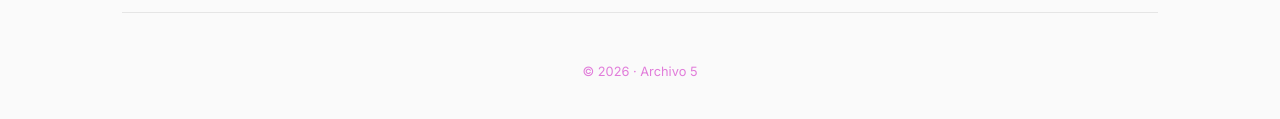
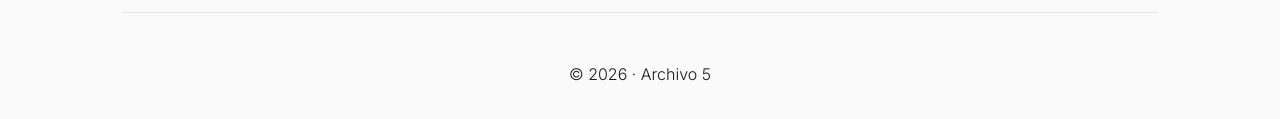
Before and after one commit to mariaudiez/inspirational-web-design, a plain HTML site: page galleria.html in a window 1280 px wide. Shown: the part 4258-4377 px from the top of the page. Drawn offline with Linux system fonts and the light colour scheme; a web font is replaced by a local one.

Commit message:
Unificación footer

```diff
--- a/assets/css/articulos.css
+++ b/assets/css/articulos.css
@@ -233,6 +233,15 @@ header {
   object-fit: cover;
 }
 
+/* FOOTER  */
+
+footer {
+  padding: 3rem;
+  text-align: center;
+  border-top: 1px solid #e5e5e5;
+  font-weight: 300;
+}
+
 /* RESPONSIVE */
 @media (max-width: 900px) {
   .editorial-grid {
--- a/assets/css/colores.css
+++ b/assets/css/colores.css
@@ -231,3 +231,11 @@ h3 {
     max-width: calc((100% - 1rem) / 2);
   }
 }
+
+/* FOOTER  */
+
+footer {
+  padding: 3rem;
+  text-align: center;
+  border-top: 1px solid #e5e5e5;
+}
--- a/gallery_style.css
+++ b/gallery_style.css
@@ -8,20 +8,6 @@
   --color-accent: #000000;
 
   --max-width: 1100px;
-}
-
-/* ================================
-   FOOTER
-================================ */
-footer {
-  padding: 3rem;
-  border-top: 1px solid #e5e5e5;
-  text-align: center;
-}
-
-footer p {
-  font-size: 0.8rem;
-  color: var(--color-muted);
 }
 
 /* ================================
@@ -114,6 +100,7 @@ img {
 .about {
   max-width: var(--max-width);
   margin: 6rem auto;
+  margin-bottom: 0px;
   padding: 0 2rem;
 }
 
@@ -174,3 +161,13 @@ img {
   transform: scale(1.05);
   box-shadow: 0 10px 20px rgba(0, 0, 0, 0.3);
 }
+
+/* ================================
+   FOOTER
+================================ */
+footer {
+  padding: 3rem;
+  text-align: center;
+  border-top: 1px solid #e5e5e5;
+  font-weight: 300;
+}
```
Also changed, not shown: articulos.html (+4 -0 lines), galleria.html (+2 -0 lines).
